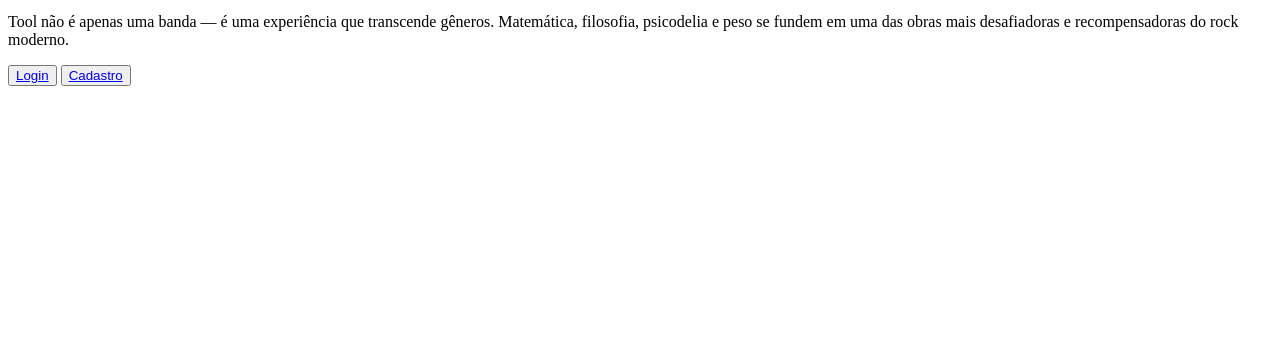
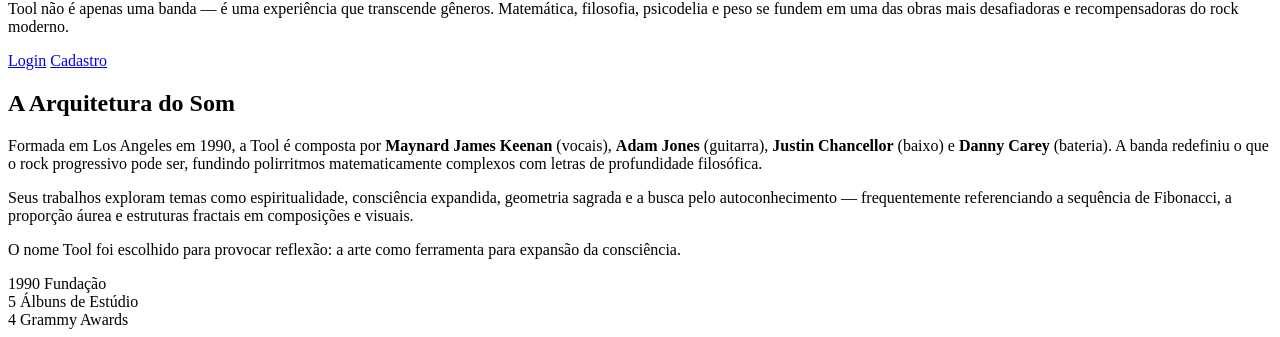
Before and after one commit to fer-loyal/Projeto-Individual-PI, a plain HTML site: page index.html in a window 1280 px wide. Shown: the part 1159-1496 px from the top of the page. Before the commit the page ends 1253 px from the top, so only its background shows below. Drawn offline with Linux system fonts and the light colour scheme.

Commit message:
Adicionando a seção 'Sobre a Banda'

```diff
--- a/index.html
+++ b/index.html
@@ -20,14 +20,66 @@
         </ul>
     </header>
 
-    <div class="hero" id="hero"></div>
+    <!-- HERO SECTION -->
+    <section class="hero" id="hero">
+        <div class="hero-background">
+        <img src="assets/images/fundo.svg" alt="Imagem de fundo do álbum '10,000 Days' da banda Tool">
+        </div>
+
     <div class="hero-content">
-        <a href="index.html"> <img src="assets/images/fundo.svg" alt="Imagem de fundo do álbum '10,000 Days' da banda Tool"></a>
         <h1>SpiralOut.<span class="texto-amarelo">net</span></h1>
         <p>Tool não é apenas uma banda — é uma experiência que transcende gêneros. Matemática, filosofia, psicodelia e peso se fundem em uma das obras mais desafiadoras e recompensadoras do rock moderno.</p>
-        <button><a href="pages/login.html">Login</a></button>
-        <button><a href="pages/cadastro.html">Cadastro</a></button>
+        <div class="hero-buttons">
+        <a href="pages/login.html" class="btn btn-linha">Login</a>
+        <a href="pages/cadastro.html" class="btn btn-preenchido">Cadastro</a>
+        </div>
     </div>
+
+    </section>
+
+    <!-- VIDEO DO YOUTUBE -->
+     <section>
+
+     </section>
+
+     <!-- SOBRE A BANDA -->
+      <section class="sobre" id="sobre_a_banda">
+
+        <div class="sobre-texto">
+            <h2 id="titulo-sobre">A Arquitetura do Som</h2>
+            <p>Formada em Los Angeles em 1990, a Tool é composta por <strong>Maynard James Keenan</strong> (vocais), <strong>Adam Jones</strong> (guitarra), <strong>Justin Chancellor</strong> (baixo) e <strong>Danny Carey</strong> (bateria). A banda redefiniu o que o rock progressivo pode ser, fundindo polirritmos matematicamente complexos com letras de profundidade filosófica.</p>
+
+            <p>Seus trabalhos exploram temas como espiritualidade, consciência expandida, geometria sagrada e a busca pelo autoconhecimento — frequentemente referenciando a sequência de Fibonacci, a proporção áurea e estruturas fractais em composições e visuais.</p>
+
+            <p>O nome Tool foi escolhido para provocar reflexão: a arte como ferramenta para expansão da consciência.</p>
+        </div>
+
+        <!-- bloquinhos de estatísticas -->
+         <div class="sobre-stats">
+
+        <div class="stat-card">
+          <span class="stat-num">1990</span>
+          <span class="stat-label">Fundação</span>
+        </div>
+
+        <div class="stat-card">
+          <span class="stat-num">5</span>
+          <span class="stat-label">Álbuns de Estúdio</span>
+        </div>
+
+        <div class="stat-card">
+          <span class="stat-num">4</span>
+          <span class="stat-label">Grammy Awards</span>
+        </div>
+      </div>
+      </section>
+
+      <!-- ALBUNS -->
+       <section>
+        <div>
+
+        </div>
+       </section>
 
 </body>
 </html>
```
Also changed, not shown: assets/images/10000 days.jpg (added), assets/images/aenima.jpg (added), assets/images/lateralus.jpg (added).
